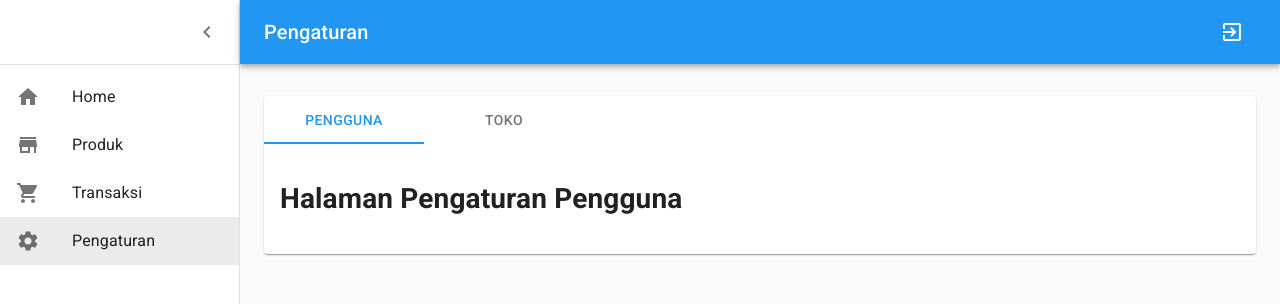
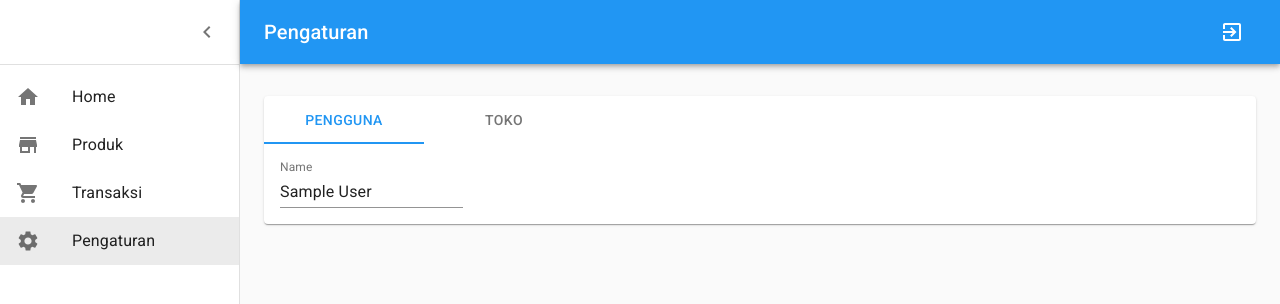
Before and after one commit to wildenali/aplikasiposwilden, a React (Create React App) app: page /pengaturan/pengguna in a window 1280 px wide. Shown: the top 304 px of the page. Built offline with nearby package versions, Linux system fonts and the light colour scheme; no server answers; sample sign-in values are in the browser's storage.

Commit message:
Menambahkan textfield pada pengaturan pengguna, untuk input nama pengguna app nya

```diff
--- a/src/pages/private/pengaturan/pengguna.js
+++ b/src/pages/private/pengaturan/pengguna.js
@@ -1,7 +1,41 @@
-import React from 'react'
+import React, { useRef, useState } from 'react'
+
+// material ui
+import TextField from '@material-ui/core/TextField'
+
+import { useFirebase } from '../../../components/FirebaseProvider'
 
 function Pengguna() {
-  return <h1>Halaman Pengaturan Pengguna</h1>
+
+  const { user } = useFirebase();
+  const [isSubmitting, setSubmitting] = useState(false)
+  const displayNameRef = useRef()
+
+  const saveDisplayName = async (e) => {
+    const displayName = displayNameRef.current.value;
+    console.log(displayName);
+
+    setSubmitting(true)
+    await user.updateProfile({
+      displayName
+    })
+    setSubmitting(false)
+
+  }
+
+  return  <>
+            <TextField
+              id="displayName"
+              name="displayName"
+              label="Name"
+              defaultValue={user.displayName}
+              inputProps={{
+                ref: displayNameRef,
+                onBlur: saveDisplayName
+              }}
+              disabled={isSubmitting}
+            />
+          </>
 }
 
 export default Pengguna;
```
